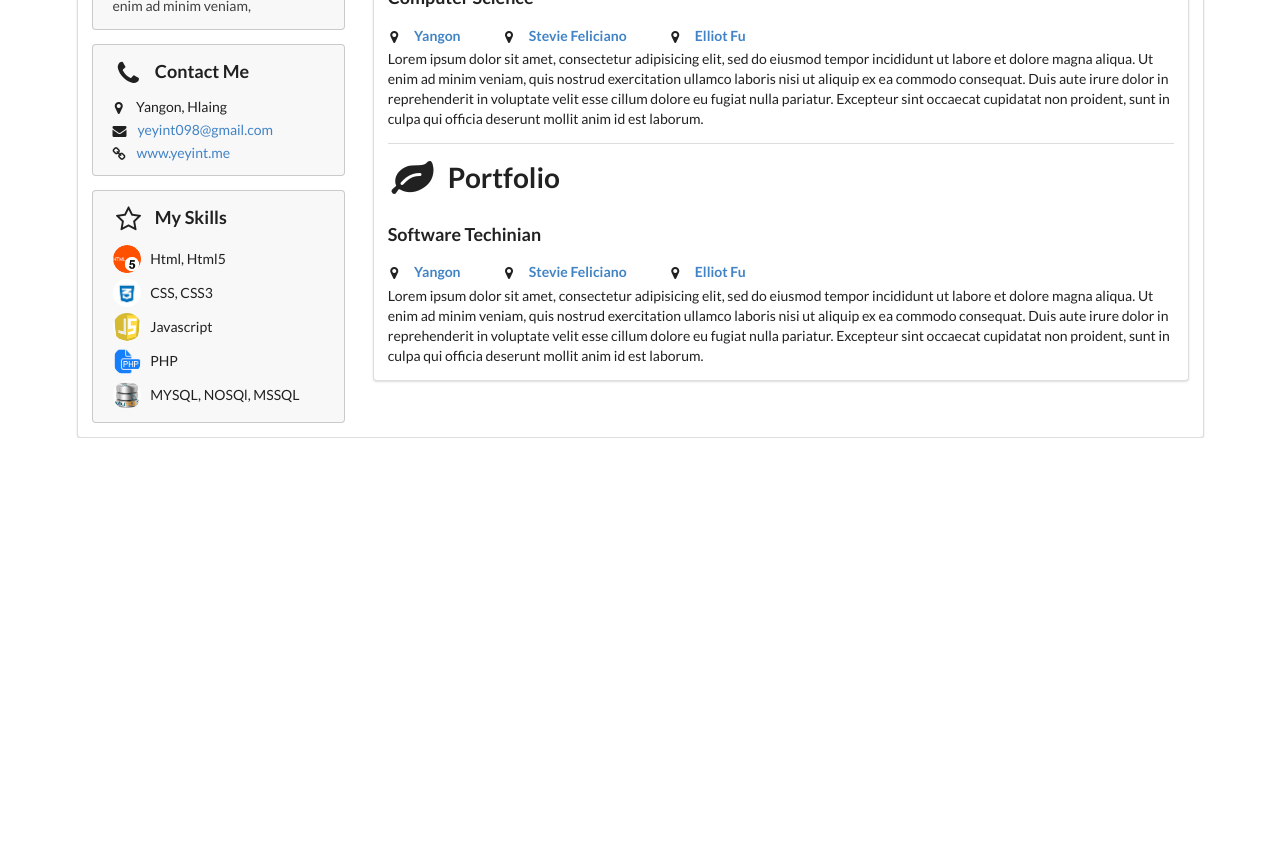
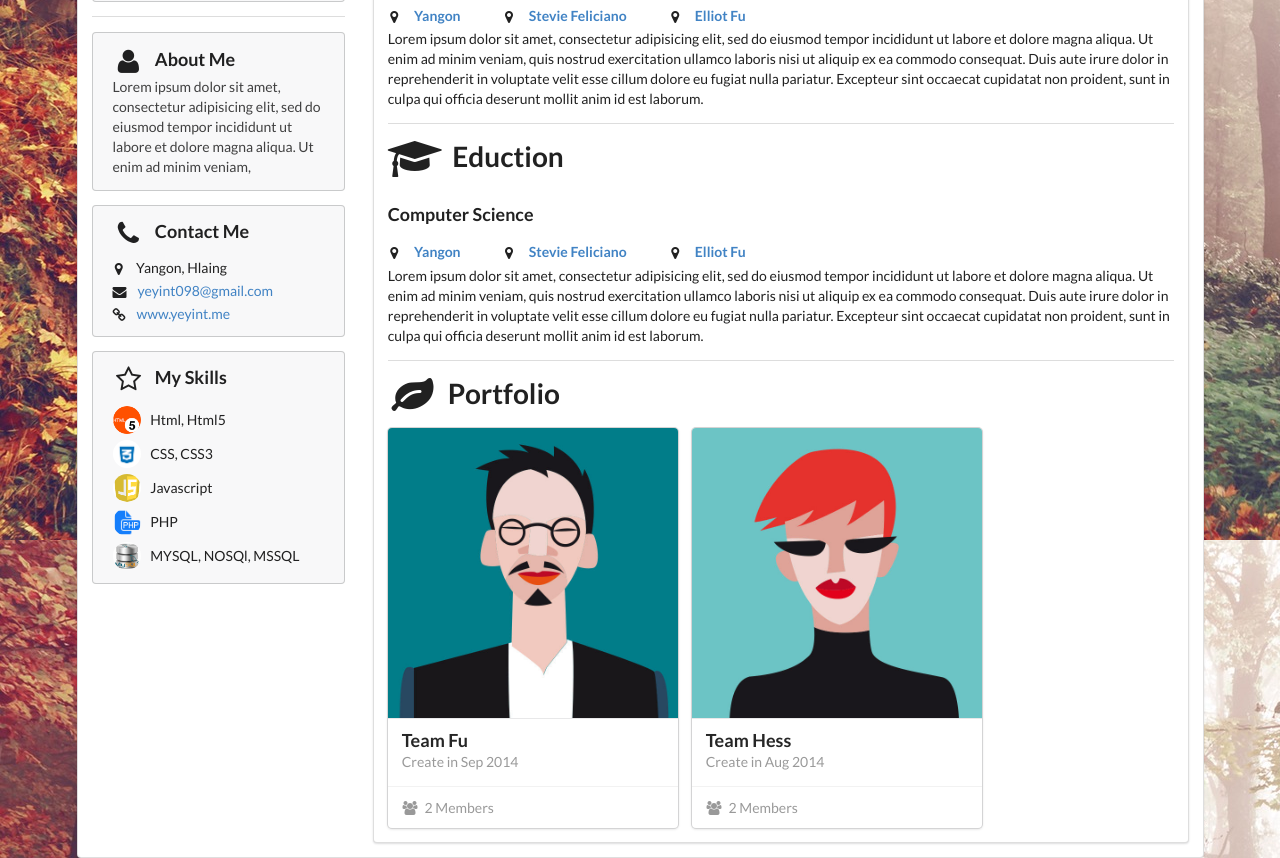
Before and after one commit to seven9/seven9.github.io, a plain HTML site: page index.html in a window 1280 px wide. Shown: the part 582-1440 px from the top of the page. Before the commit the page ends 1020 px from the top, so only its background shows below. Drawn offline with Linux system fonts and the light colour scheme.

Commit message:
added background image

```diff
--- a/index.html
+++ b/index.html
@@ -11,9 +11,14 @@
   </head>
   <body>
     <div class="ui container-fluid">
+    <div class="my-header">
+
+    </div>
       <div class="ui container">
         <div class="ui segment">
+           <a class="ui large teal right ribbon label">MY RESUME</a>
            <div class="ui grid">
+
                <div class="four wide column">
                   <img class="ui avatar medium image" src="images/gravatar.jpg">
                   <div class="ui message">
@@ -104,7 +109,7 @@
                     </div>
                   </div><!-- End of four wide column -->
                </div>
-               <div class="twelve wide column">
+               <div class="twelve wide column my-cv">
                     <div class="ui segment">
                         <div class="article">
                           <h1 class="ui header">
@@ -132,7 +137,7 @@
                               </div>
                             </div>
                             <div class="item">
-                              <i class="map marker icon"></i>
+                              <i class="calendar icon"></i>
                               <div class="content">
                                 <a class="header">Elliot Fu</a>
                               </div>
@@ -231,39 +236,60 @@
                               Portfolio
                             </div>
                           </h1>
-                          <h3 class="ui header">
-                            <div class="content">
-                               Software Techinian
-                            </div>
-                          </h3>
-                          <div class="ui relaxed horizontal list">
-                            <div class="item">
-                               <i class="map marker icon"></i>
-                              <div class="content">
-                                <a class="header">Yangon</a>
+                           <div class="row">
+                             <div class="grid tow column">
+                            <div class="ui special cards">
+                              <div class="card">
+                                <div class="blurring dimmable image">
+                                  <div class="ui dimmer">
+                                    <div class="content">
+                                      <div class="center">
+                                        <div class="ui inverted button">View Site</div>
+                                      </div>
+                                    </div>
+                                  </div>
+                                  <img src="images/pofo/elliot.jpg">
+                                </div>
+                                <div class="content">
+                                  <a class="header">Team Fu</a>
+                                  <div class="meta">
+                                    <span class="date">Create in Sep 2014</span>
+                                  </div>
+                                </div>
+                                <div class="extra content">
+                                  <a>
+                                    <i class="users icon"></i>
+                                    2 Members
+                                  </a>
+                                </div>
+                              </div>
+                              <div class="card">
+                                <div class="blurring dimmable image">
+                                  <div class="ui inverted dimmer">
+                                    <div class="content">
+                                      <div class="center">
+                                        <div class="ui primary button">View Site</div>
+                                      </div>
+                                    </div>
+                                  </div>
+                                  <img src="images/pofo/jenny.jpg">
+                                </div>
+                                <div class="content">
+                                  <a class="header">Team Hess</a>
+                                  <div class="meta">
+                                    <span class="date">Create in Aug 2014</span>
+                                  </div>
+                                </div>
+                                <div class="extra content">
+                                  <a>
+                                    <i class="users icon"></i>
+                                    2 Members
+                                  </a>
+                                </div>
                               </div>
                             </div>
-                            <div class="item">
-                              <i class="map marker icon"></i>
-                              <div class="content">
-                                <a class="header">Stevie Feliciano</a>
-                              </div>
-                            </div>
-                            <div class="item">
-                              <i class="map marker icon"></i>
-                              <div class="content">
-                                <a class="header">Elliot Fu</a>
-                              </div>
-                            </div>
-                          </div>
-                           <p>
-                             Lorem ipsum dolor sit amet, consectetur adipisicing elit, sed do eiusmod
-                             tempor incididunt ut labore et dolore magna aliqua. Ut enim ad minim veniam,
-                             quis nostrud exercitation ullamco laboris nisi ut aliquip ex ea commodo
-                             consequat. Duis aute irure dolor in reprehenderit in voluptate velit esse
-                             cillum dolore eu fugiat nulla pariatur. Excepteur sint occaecat cupidatat non
-                             proident, sunt in culpa qui officia deserunt mollit anim id est laborum.
-                           </p>
+                             </div>
+                           </div>
                         </div>
                     </div>
                </div>
@@ -274,5 +300,6 @@
     <script src="javascripts/jquery.min.js"></script>
     <script src="semantic-ui/dist/semantic.min.js"></script>
     <script src="javascripts/app.js"></script>
+
   </body>
 </html>
--- a/javascripts/app.js
+++ b/javascripts/app.js
@@ -0,0 +1,7 @@
+$(document).ready(function(){
+
+    $('.special.cards .image').dimmer({
+      on: 'hover'
+    });
+
+});
--- a/stylesheets/styles.css
+++ b/stylesheets/styles.css
@@ -1,5 +1,20 @@
+body {
+	background: url('../images/bg.jpg');
+}
+.my-header {
+	height: 400px;
+
+}
+
+
+.my-cv {
+	padding-top: 70px !important;
+}
+
+
 .container {
-	padding-top: 70px;
+	margin-top: -200px;
+	clear: both;
 }
 
 h2 {
```
Also changed, not shown: images/bg.jpg (added), images/pofo/elliot.jpg (added), images/pofo/jenny.jpg (added).
